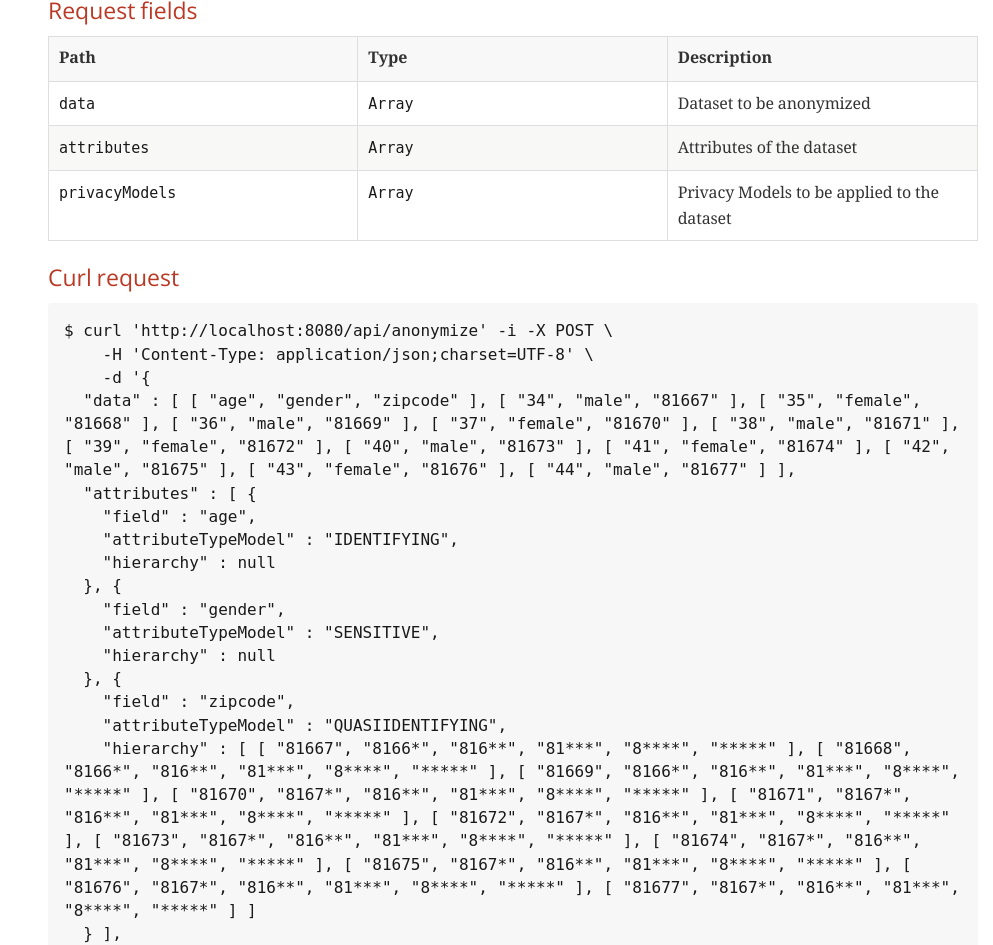
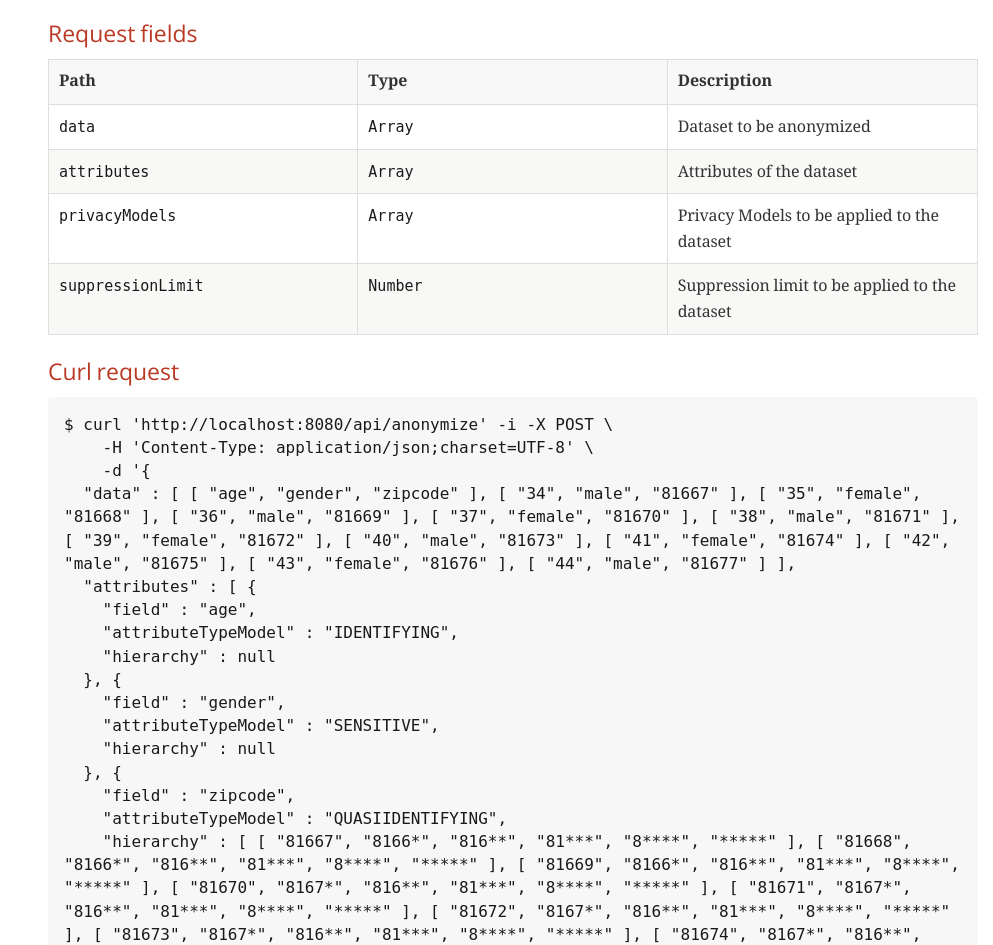
Before and after one commit to navikt/arxaas, a plain HTML site: page index.html in a window 1280 px wide. Shown: the part 7237-8182 px from the top of the page, without its empty margins (287-1280 px from the left). Drawn offline with nearby package versions, Linux system fonts and the light colour scheme; a web font is replaced by a local one.

Commit message:
Deploy oslomet-arx-as-a-service/ARXaaS to github.com/oslomet-arx-as-a-service/ARXaaS.git:gh-pages

```diff
--- a/index.html
+++ b/index.html
@@ -722,7 +722,8 @@ Content-Length: 166
       "column_name" : "gender",
       "l" : "2"
     }
-  } ]
+  } ],
+  "suppressionLimit" : 0.02
 }'</code></pre>
 </div>
 </div>
@@ -905,6 +906,11 @@ Content-Type: application/json;charset=UTF-8
 <td class="tableblock halign-left valign-top"><p class="tableblock"><code>Array</code></p></td>
 <td class="tableblock halign-left valign-top"><p class="tableblock">Privacy Models to be applied to the dataset</p></td>
 </tr>
+<tr>
+<td class="tableblock halign-left valign-top"><p class="tableblock"><code>suppressionLimit</code></p></td>
+<td class="tableblock halign-left valign-top"><p class="tableblock"><code>Number</code></p></td>
+<td class="tableblock halign-left valign-top"><p class="tableblock">Suppression limit to be applied to the dataset</p></td>
+</tr>
 </tbody>
 </table>
 </div>
@@ -940,7 +946,8 @@ Content-Type: application/json;charset=UTF-8
       "column_name" : "gender",
       "l" : "2"
     }
-  } ]
+  } ],
+  "suppressionLimit" : 0.02
 }'</code></pre>
 </div>
 </div>
@@ -1270,7 +1277,7 @@ Content-Type: application/json;charset=UTF-8
 </div>
 <div id="footer">
 <div id="footer-text">
-Last updated 2019-04-21 12:35:28 UTC
+Last updated 2019-04-22 08:07:18 UTC
 </div>
 </div>
 </body>
```
